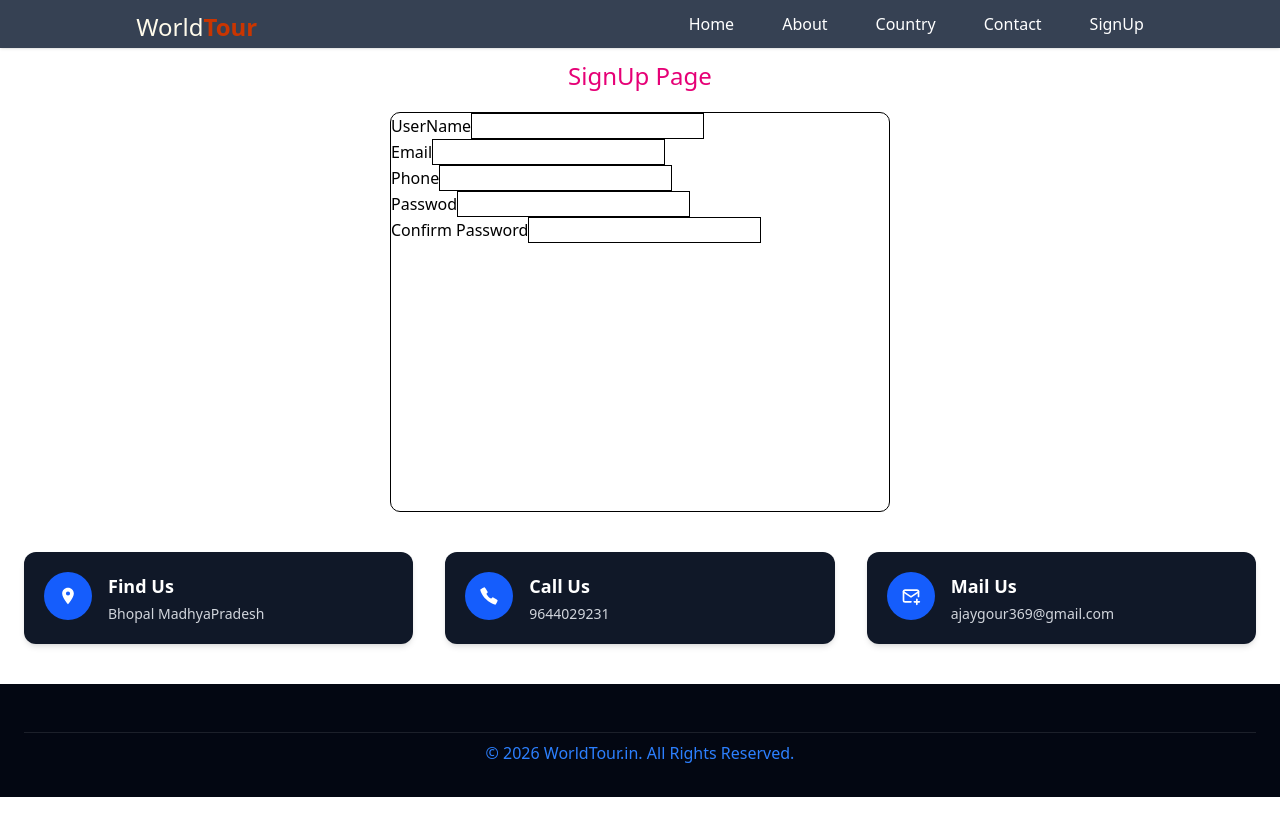
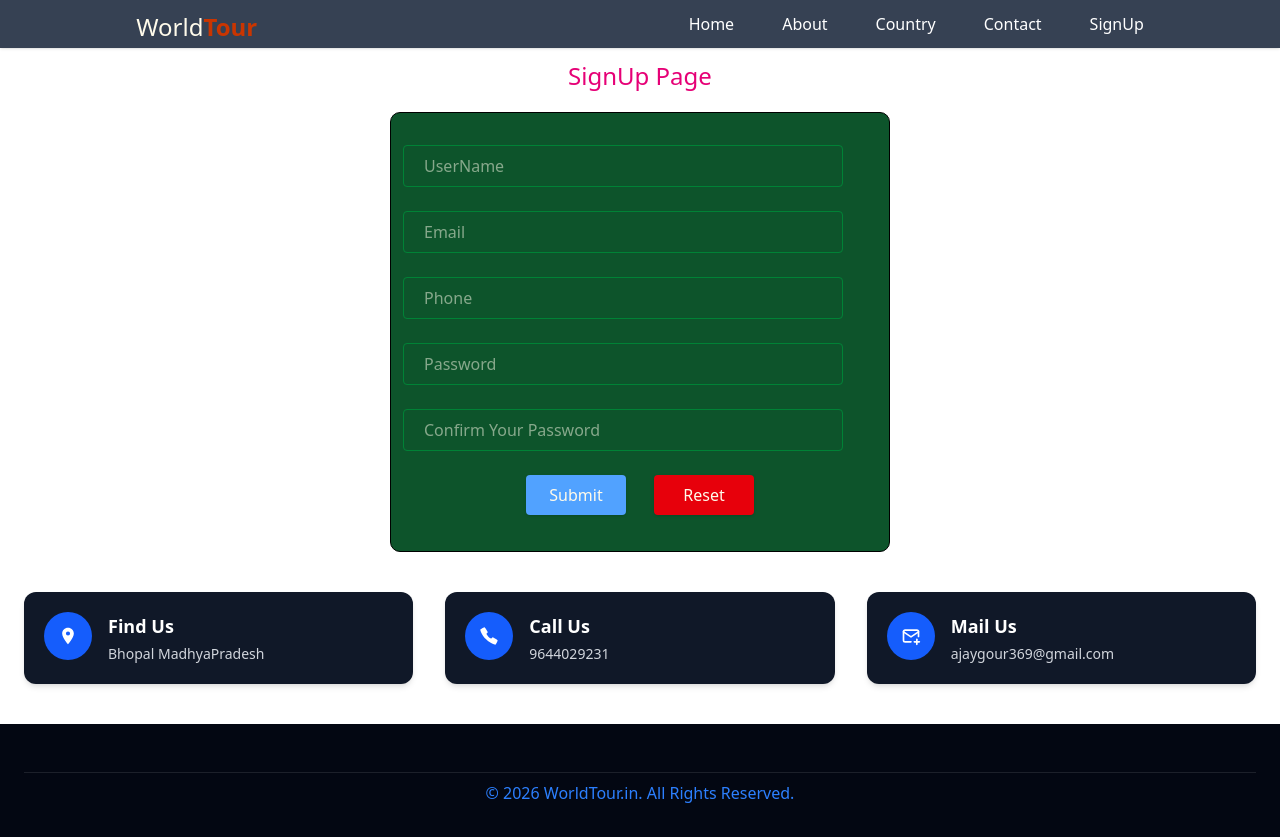
Before and after one commit to AjayGour09/LearnReact, a React (Vite) app in the folder CountryProject/: page /signup in a window 1280 px wide. Before the commit the page ends 800 px from the top, so only its background shows below. Built offline with nearby package versions, Linux system fonts and the light colour scheme.

Commit message:
create a signup form

```diff
--- a/CountryProject/src/Pages/SignUp.jsx
+++ b/CountryProject/src/Pages/SignUp.jsx
@@ -1,6 +1,45 @@
-import React from "react";
+import React, { useState } from "react";
 
 const SignUp = () => {
+  const [formData, setFormData] = useState({
+    Username: "",
+    email: "",
+    number: "",
+    password: "",
+    confirmPassword: "",
+  });
+
+  const [isLoading, setIsLoading] = useState(false);
+
+  const handleChange = (e) => {
+    const { name, value } = e.target;
+    setFormData((prev) => ({ ...prev, [name]: value }));
+  };
+
+  const ClearForm = () => {
+    setFormData({
+      Username: "",
+      email: "",
+      number: "",
+      password: "",
+      confirmPassword: "",
+    });
+  };
+
+  const handleSubmit = (e) => {
+    e.preventDefault();
+    setIsLoading(true);
+
+    try {
+      console.log(formData);
+      ClearForm();
+    } catch (error) {
+      console.log(error.message);
+    } finally {
+      setIsLoading(false);
+    }
+  };
+
   return (
     <>
       <div className="pt-15">
@@ -8,48 +47,79 @@ const SignUp = () => {
           SignUp Page
         </h2>
         <div className="flex justify-center mt-5">
-          <div className="border w-[500px] h-[400px] rounded-[10px]">
-            <div>
-              <label htmlFor="Username">UserName</label>
+          <form action="" onSubmit={handleSubmit} onReset={ClearForm}>
+            <div className="border w-[500px] h-[440px] rounded-[10px] bg-green-900">
+              <div className="mt-5">
                 <input
                   type="text"
                   name="Username"
                   id="Username"
-                className="border"
+                  placeholder="UserName"
+                  value={formData.Username}
+                  onChange={handleChange}
+                  className="border w-110 m-3 h-10 rounded p-5 border-green-700 text-amber-50 "
                 />
               </div>
               <div>
-              <label htmlFor="email">Email</label>
-              <input type="email" name="email" id="email" className="border" />
+                <input
+                  type="email"
+                  name="email"
+                  id="email"
+                  value={formData.email}
+                  onChange={handleChange}
+                  className="border w-110 m-3 h-10 rounded p-5 border-green-700 text-amber-50 "
+                  placeholder="Email"
+                />
               </div>
               <div>
-              <label htmlFor="number">Phone</label>
                 <input
                   type="number"
                   name="number"
                   id="number"
-                className="border"
+                  value={formData.number}
+                  onChange={handleChange}
+                  placeholder="Phone"
+                  className="border w-110 m-3 h-10 rounded p-5 border-green-700 text-amber-50 "
                 />
               </div>
               <div>
-              <label htmlFor="password">Passwod</label>
                 <input
                   type="password"
-                name="passwod"
+                  name="password"
                   id="password"
-                className="border"
+                  value={formData.password}
+                  onChange={handleChange}
+                  placeholder="Password"
+                  className="border w-110 m-3 h-10 rounded p-5 border-green-700 text-amber-50 "
                 />
               </div>
               <div>
-              <label htmlFor="confirmPassword">Confirm Password</label>
                 <input
                   type="password"
                   name="confirmPassword"
                   id="confirmPassword"
-                className="border"
+                  value={formData.confirmPassword}
+                  onChange={handleChange}
+                  placeholder="Confirm Your Password"
+                  className="border w-110 m-3 h-10 rounded p-5 border-green-700 text-amber-50 "
                 />
               </div>
+              <div className="flex justify-center gap-7 mt-3">
+                <button
+                  type="submit"
+                  className="border-none w-25 bg-blue-400 text-amber-50 p-2 rounded shadow hover:cursor-pointer"
+                >
+                  Submit
+                </button>
+                <button
+                  type="reset"
+                  className="border-none w-25 bg-red-600 text-amber-50 p-2 rounded shadow hover:cursor-pointer"
+                >
+                  Reset
+                </button>
               </div>
+            </div>
+          </form>
         </div>
       </div>
     </>
```
Lines whose indentation alone changed are shown as unchanged.
